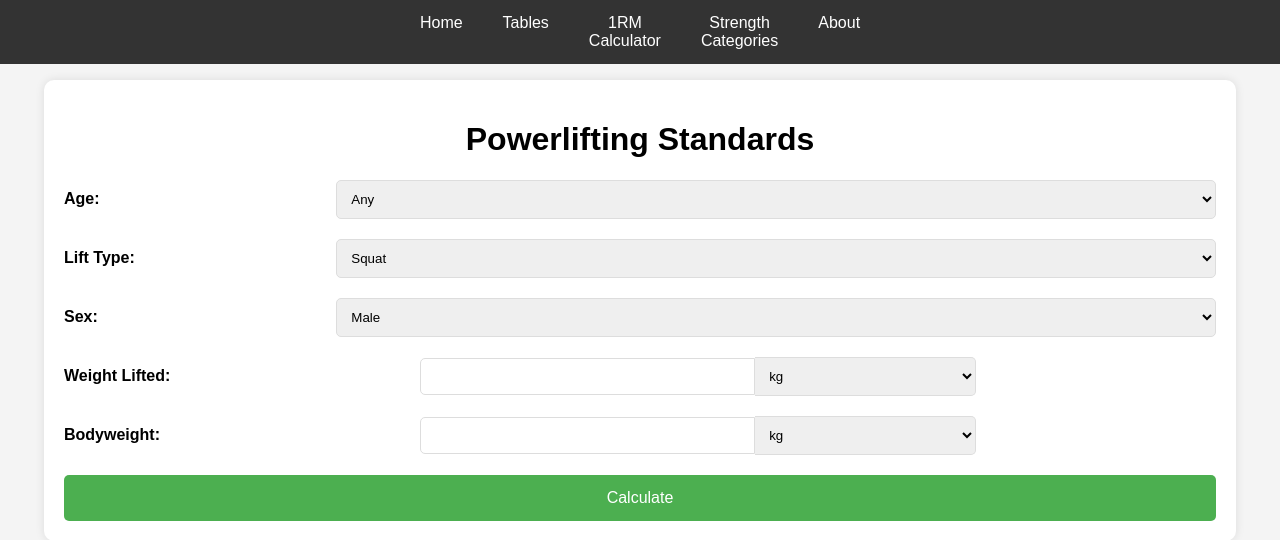
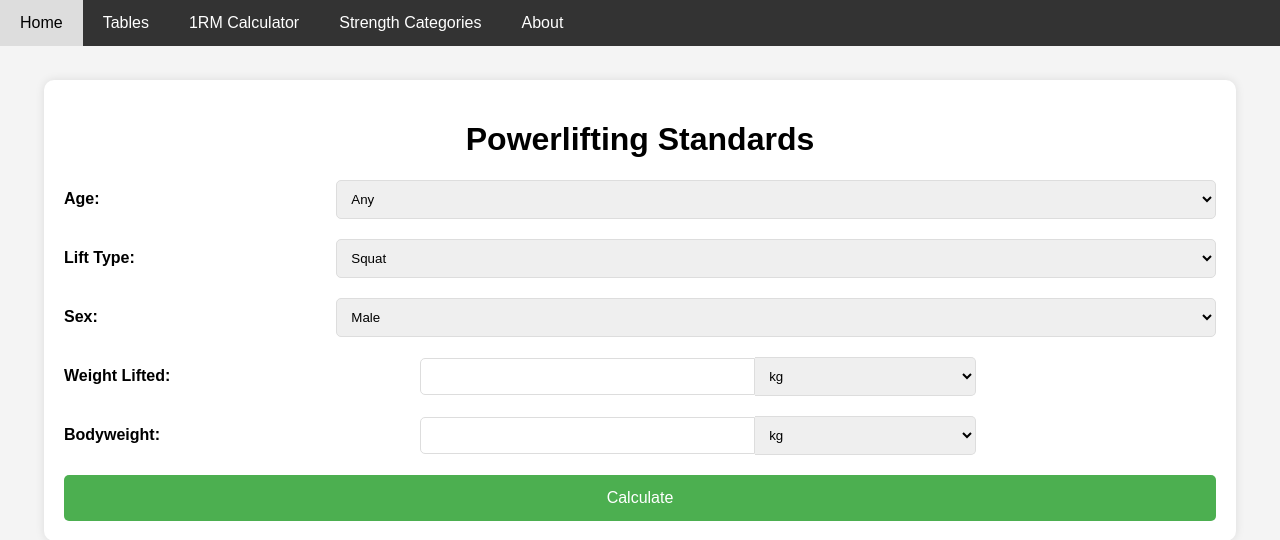
Before and after one commit to jagdeep98/Powerlifting-Standards, a Flask app: page / in a window 1280 px wide. Shown: the top 540 px of the page. Run offline with Flask 3, Linux system fonts and the light colour scheme; parts of the project's set-up code (start-up, migrations or seed data) failed here and were passed over.

Commit message:
Add files via upload

```diff
--- a/static/styles.css
+++ b/static/styles.css
@@ -9,14 +9,17 @@
 /* Navbar styling */
 .navbar {
     display: flex;
-    justify-content: center;
+    justify-content: flex-start; /* Align items to start to avoid gaps */
     background-color: #333;
+    overflow-x: auto; /* Enable horizontal scrolling for smaller screens */
+    white-space: nowrap; /* Prevent navbar items from wrapping to new lines */
     width: 100%;
     position: fixed;
     top: 0;
     z-index: 1000;
     box-sizing: border-box; /* Prevent navbar from resizing */
 }
+
 
 .navbar a {
     color: white;
@@ -25,6 +28,7 @@
     text-align: center;
     flex: 1;
     font-size: 16px;
+	flex-shrink: 0;
 }
 
 .navbar a:hover {
@@ -192,6 +196,7 @@
     }
 }
 
+/* Footer */
 footer {
     text-align: center;
     margin-top: 20px;
```
